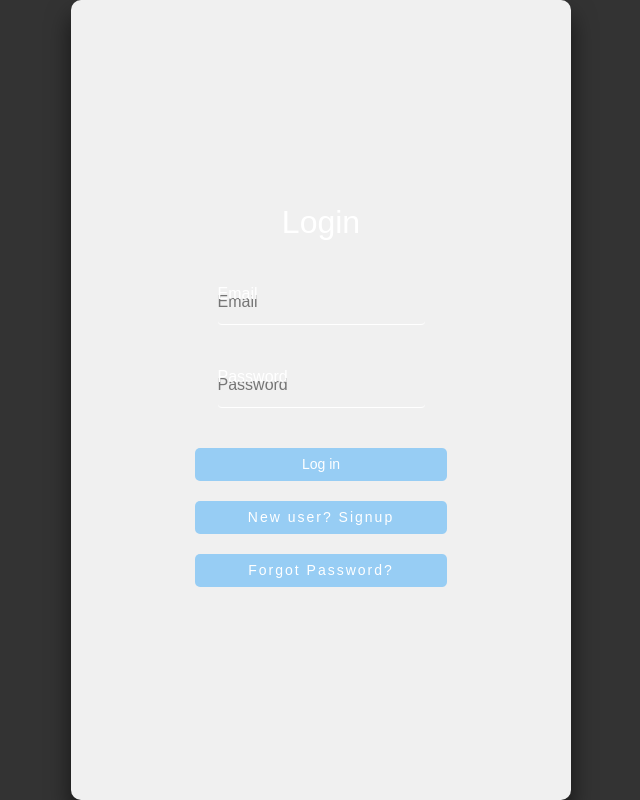
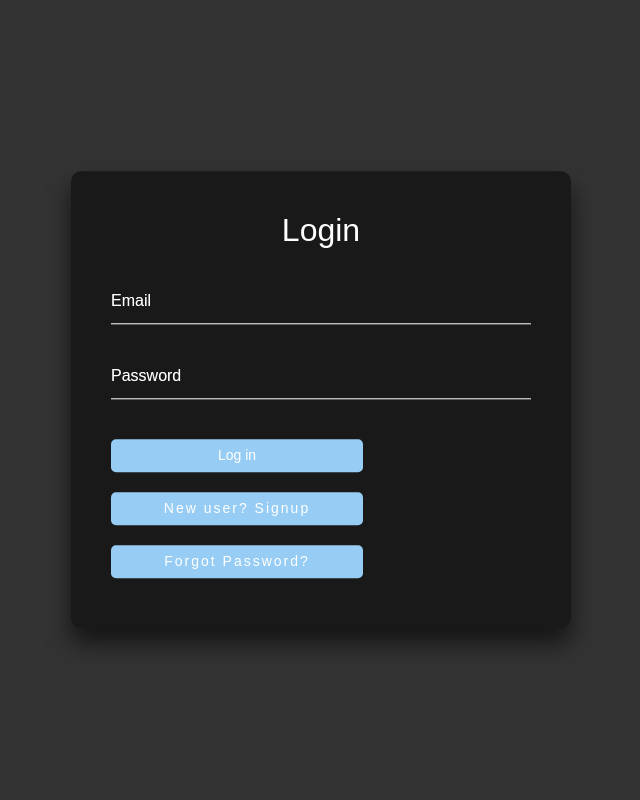
Before and after one commit to shri505/EventManagement, a React (Vite) app: page /login in a window 1280 px wide. Shown: the whole page, without its empty margins (319-959 px from the left). Built offline with nearby package versions, Linux system fonts and the light colour scheme; no server answers.

Commit message:
Change in css file

```diff
--- a/src/styles/loginpage.css
+++ b/src/styles/loginpage.css
@@ -1,4 +1,3 @@
-<<<<<<< HEAD
 html {
   height: 100%;
 }
@@ -92,86 +91,6 @@ html {
 .toggle-btn:hover {
   text-decoration: underline;
 }
-=======
-/* src/pages/LoginPage.css */
-* {
-    margin: 0;
-    padding: 0;
-    box-sizing: border-box;
-  }
-
-  html, body {
-    height: 100%; /* Ensure the body and html take full height of the viewport */
-    font-family: Arial, sans-serif;
-  }
-
-  .login-container {
-    display: flex;
-    flex-direction: column;
-    justify-content: center;
-    align-items: center;
-    height: 100vh; /* Full viewport height */
-    background-color: #f0f0f0;
-  }
-
-  h2 {
-    font-size: 2rem;
-    margin-bottom: 1.5rem;
-    color: #333;
-  }
-
-  input {
-    width: 100%;
-    max-width: 400px;
-    padding: 12px;
-    margin: 8px 0;
-    border: 1px solid #ccc;
-    border-radius: 4px;
-    font-size: 1rem;
-  }
-
-  input:focus {
-    border-color: #007bff;
-    outline: none;
-  }
-
-  button {
-    width: 100%;
-    max-width: 400px;
-    padding: 12px;
-    margin: 8px 0;
-    background-color: #007bff;
-    color: white;
-    font-size: 1rem;
-    border: none;
-    border-radius: 4px;
-    cursor: pointer;
-  }
-
-  button:hover {
-    background-color: #0056b3;
-  }
-
-  .error-message {
-    color: red;
-    margin-bottom: 1rem;
-    font-size: 1rem;
-    text-align: center;
-  }
-
-  .toggle-btn {
-    padding: 2px;
-    font-size: 0.9rem;
-    color: #007bff;
-    background: none;
-    border: none;
-    cursor: pointer;
-  }
-
-  .toggle-btn:hover {
-    text-decoration: underline;
-  }
->>>>>>> 1289288c0cec98b4101b2044483c498b97e60e32
 
 .reset-password-form {
   background: rgba(0, 0, 0, .7);
```
